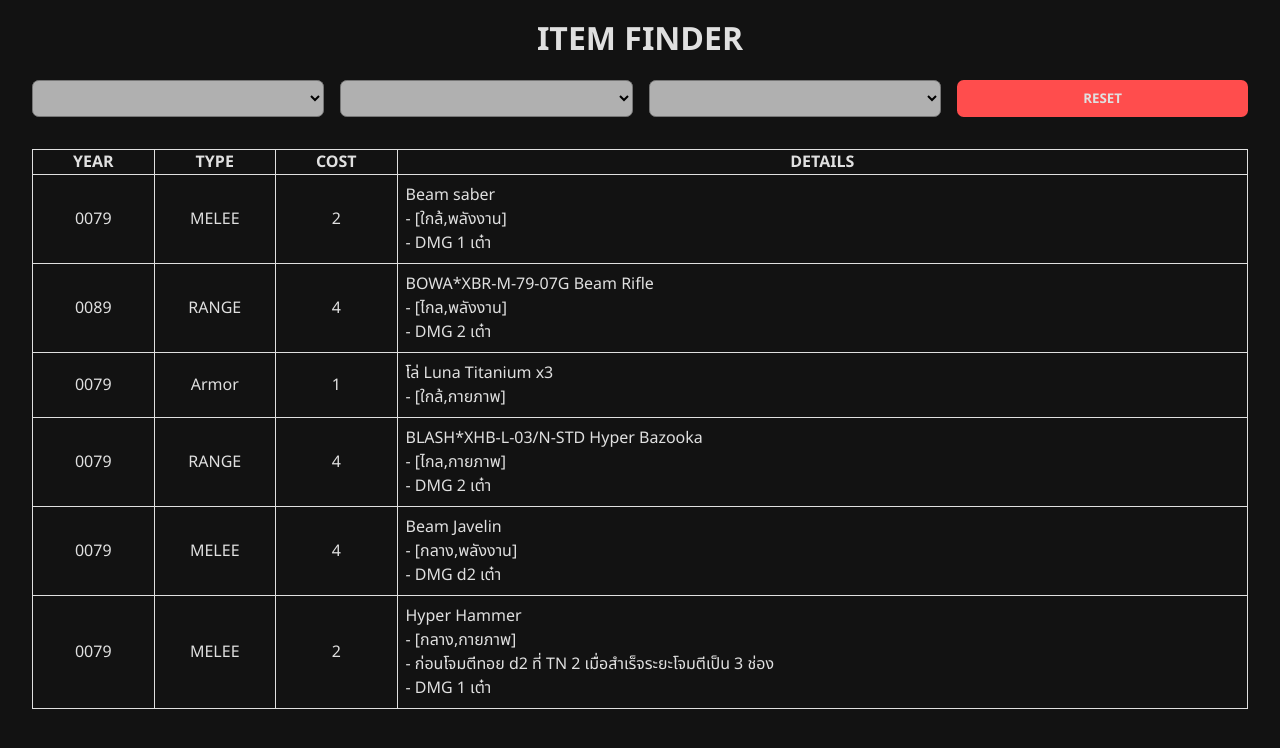
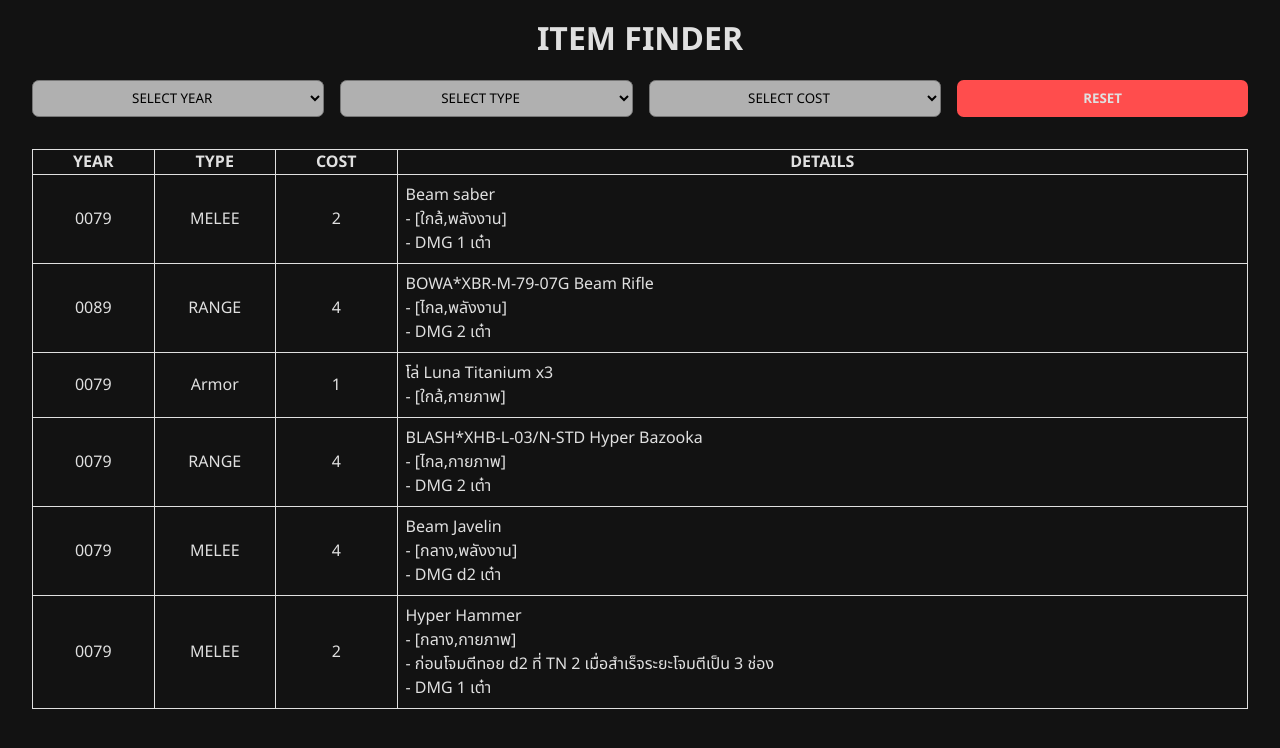
Before and after one commit to 3xbun/brw-item-finder, a Vue app: page / in a window 1280 px wide. Shown: the top 748 px of the page. Built offline with nearby package versions, Linux system fonts and the light colour scheme.

Commit message:
Add placeholder

```diff
--- a/src/App.vue
+++ b/src/App.vue
@@ -3,12 +3,15 @@
     <h1>ITEM FINDER</h1>
     <div class="filter">
       <select name="year" id="year" v-model="filter.year">
+        <option v-if="filter.year == ''" selected="" value="">SELECT YEAR</option>
         <option v-for="y in year" :value="y">{{ y }}</option>
       </select>
       <select name="type" id="type" v-model="filter.type">
+        <option v-if="filter.type == ''" selected="" value="">SELECT TYPE</option>
         <option v-for="t in type" :value="t">{{ t }}</option>
       </select>
       <select name="cost" id="cost" v-model="filter.cost">
+        <option v-if="filter.cost == ''" selected="" value="">SELECT COST</option>
         <option v-for="c in cost" :value="c">{{ c }}</option>
       </select>
       <button @click="filter = {
```
